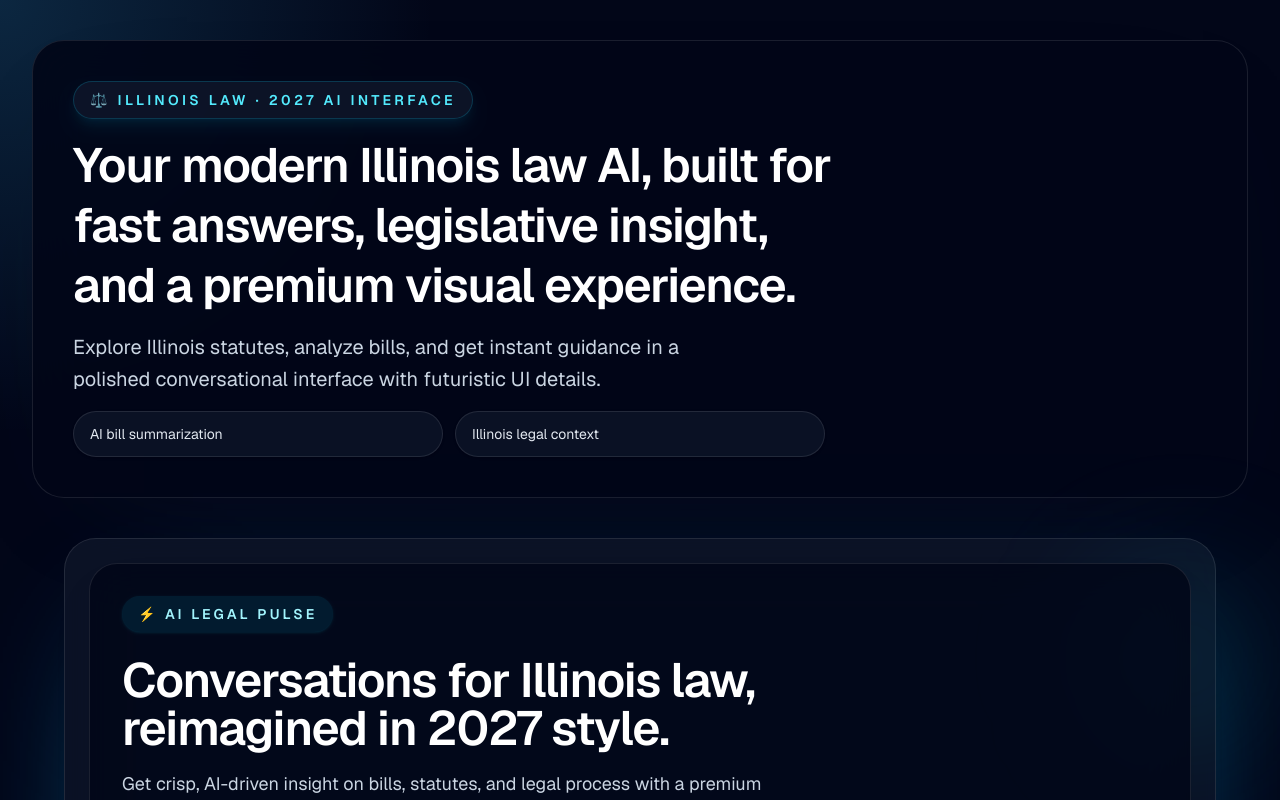
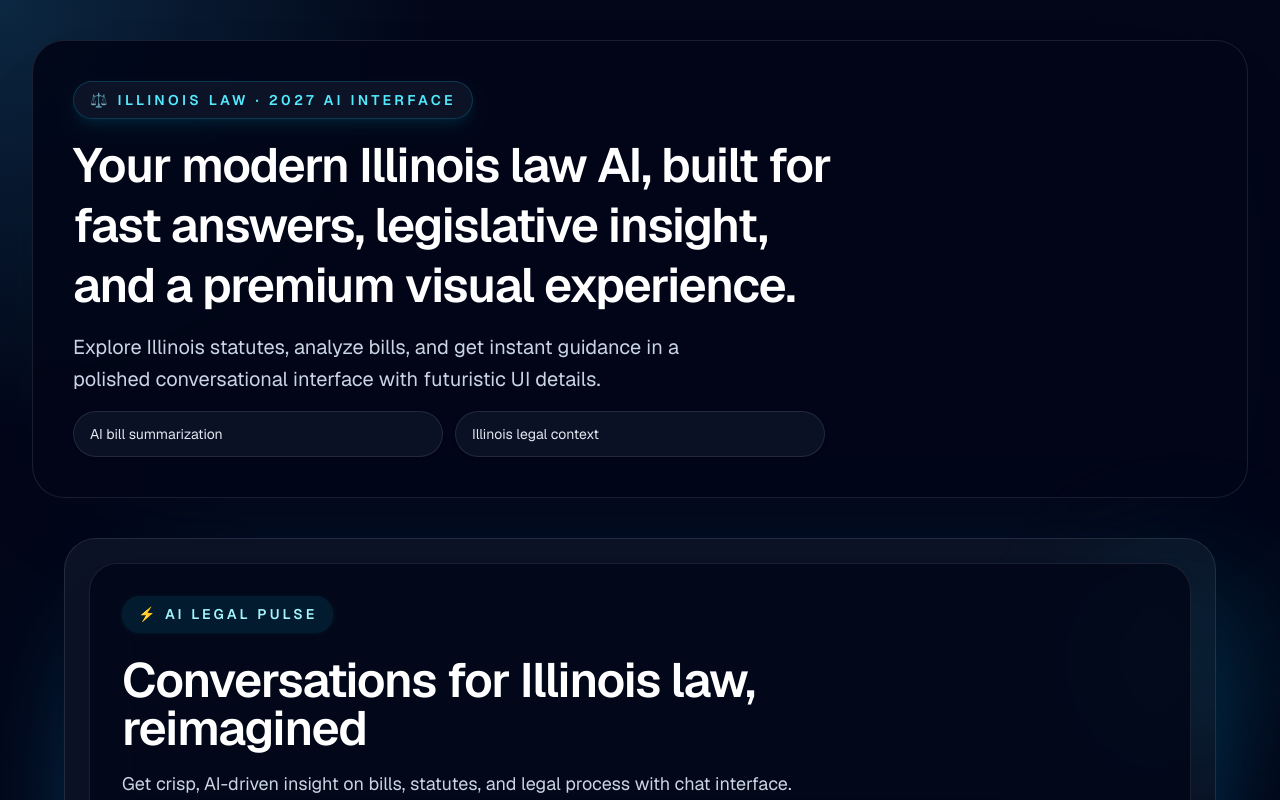
Before and after one commit to ztolideh/Illinois-law-chatbot, a Next.js app: page / in a window 1280 px wide. Shown: the top 800 px of the page. Built offline with nearby package versions, Linux system fonts and the light colour scheme.

Commit message:
removing extra jargon like the 2027 style

```diff
--- a/app/components/Chat.tsx
+++ b/app/components/Chat.tsx
@@ -51,8 +51,7 @@ export default function Chat() {
         ...prev,
         {
           role: "assistant",
-          content:
-            "Sorry, something went wrong while contacting the server.",
+          content: "Sorry, something went wrong while contacting the server.",
         },
       ]);
     }
@@ -71,10 +70,11 @@ export default function Chat() {
         </div>
         <div className="mt-6 max-w-3xl">
           <h2 className="text-4xl font-semibold tracking-tight text-white sm:text-5xl">
-            Conversations for Illinois law, reimagined in 2027 style.
+            Conversations for Illinois law, reimagined
           </h2>
           <p className="mt-4 text-slate-300 leading-8 sm:text-lg">
-            Get crisp, AI-driven insight on bills, statutes, and legal process with a premium glassmorphism chat interface.
+            Get crisp, AI-driven insight on bills, statutes, and legal process
+            with chat interface.
           </p>
         </div>
       </header>
```
